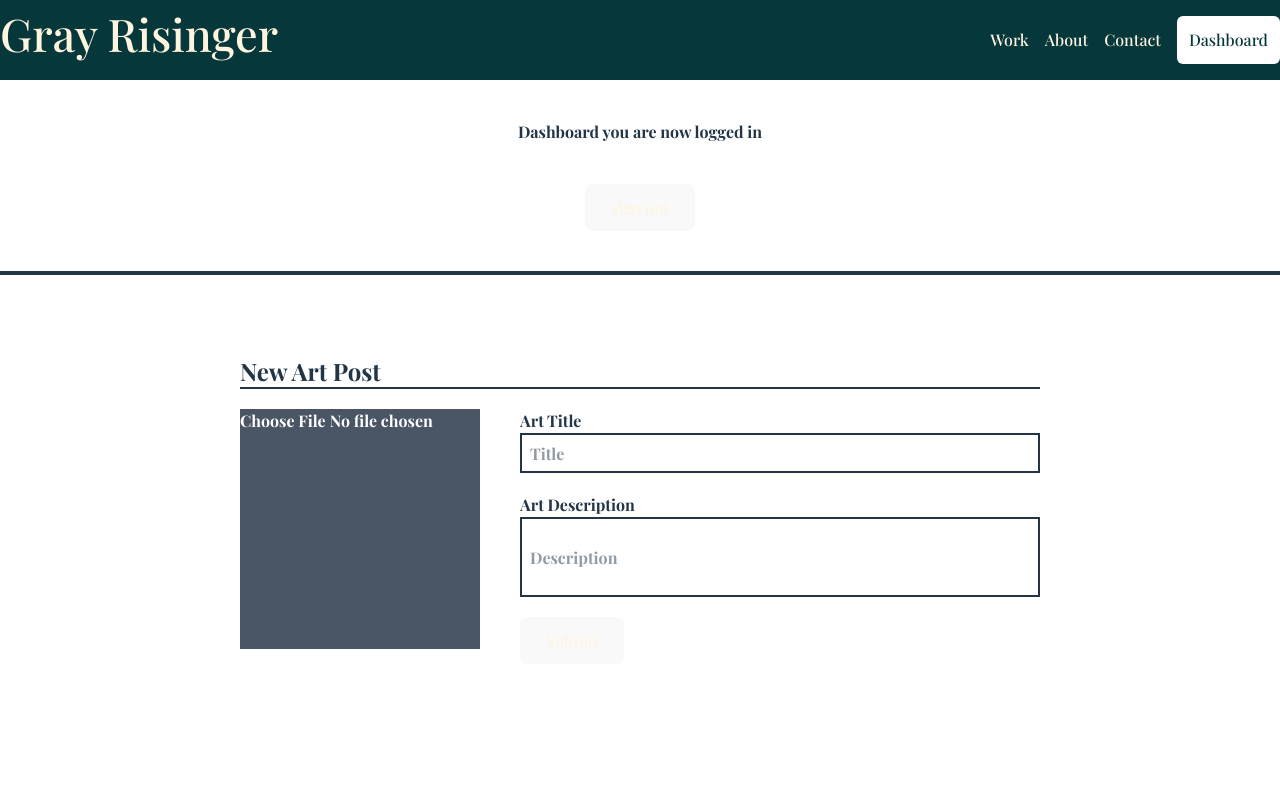
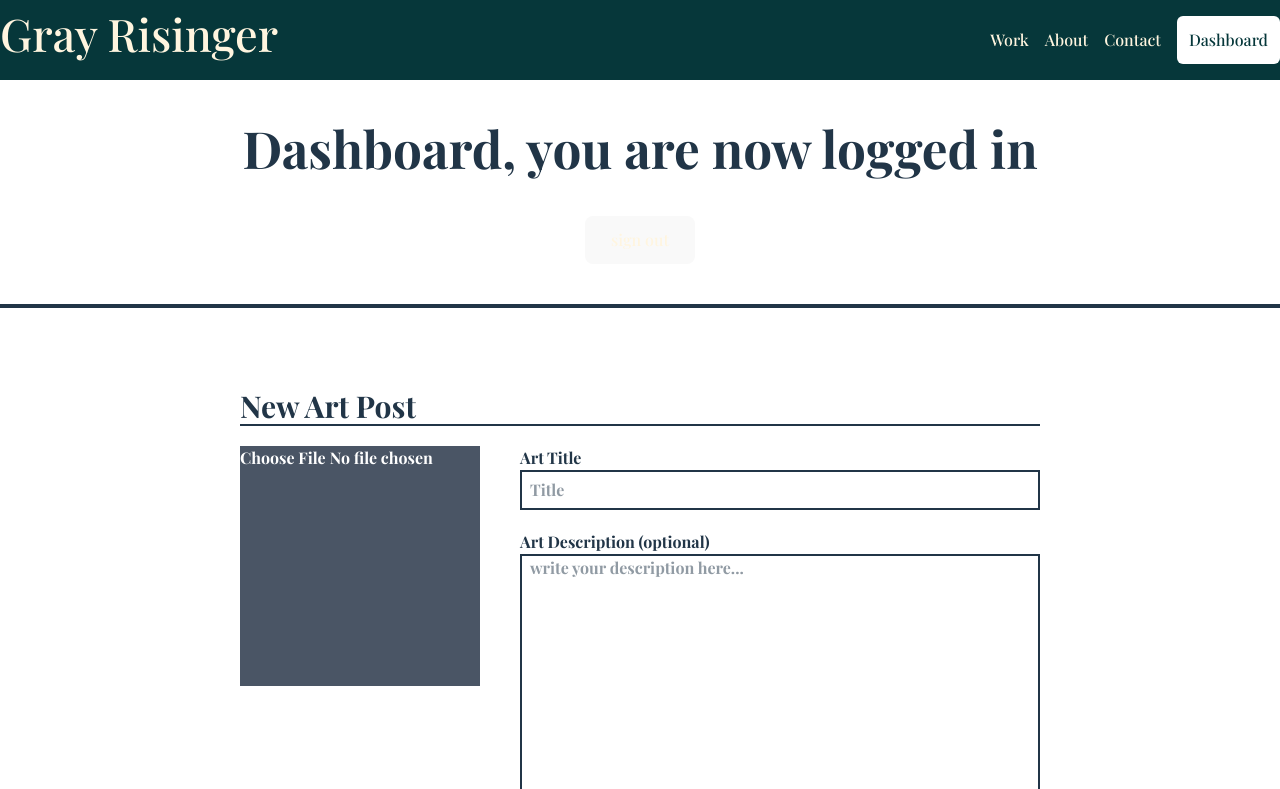
Before and after one commit to Joe-Newm/art-portfolio-gray, a React (Vite) app: page /Dashboard in a window 1280 px wide. Shown: the top 789 px of the page. Built offline with nearby package versions, Linux system fonts and the light colour scheme; no server answers; the database is empty; sample sign-in values are in the browser's storage; a web font is replaced by a local one.

Commit message:
add textarea and edit button

```diff
--- a/package.json
+++ b/package.json
@@ -10,6 +10,10 @@
     "preview": "vite preview"
   },
   "dependencies": {
+    "@emotion/react": "^11.14.0",
+    "@emotion/styled": "^11.14.0",
+    "@mui/icons-material": "^6.4.6",
+    "@mui/material": "^6.4.6",
     "@tailwindcss/vite": "^4.0.8",
     "firebase": "^11.3.1",
     "react": "^19.0.0",
--- a/src/pages/Dashboard.jsx
+++ b/src/pages/Dashboard.jsx
@@ -4,6 +4,8 @@ import { useNavigate } from "react-router-dom";
 import { useState, useEffect } from "react";
 import { ref, push, onValue, remove } from "firebase/database";
 import { getStorage, ref as storageRef, uploadBytes, getDownloadURL } from "firebase/storage";
+import DeleteIcon from '@mui/icons-material/Delete';
+import EditIcon from '@mui/icons-material/Edit';
 
 export default function Dashboard() {
   const [title, setTitle] = useState('');
@@ -36,10 +38,10 @@ export default function Dashboard() {
           ...data[key]
         }));
         if (Array.isArray(loadedPosts)) {
-          setPosts(loadedPosts);
+          setPosts(loadedPosts.reverse());
         } else {
           const postsArray = Object.values(loadedPosts);
-          setPosts(postsArray);
+          setPosts(postsArray.reverse());
         }
       } else {
         console.log("error fetching data");
@@ -100,13 +102,13 @@ export default function Dashboard() {
   return (
     <div className="container mx-auto">
       <div className="flex flex-col container mx-auto mt-10 justify-center items-center gap-10">
-        <p>Dashboard you are now logged in</p>
+        <h1>Dashboard, you are now logged in</h1>
         <button onClick={signout}> sign out </button>
         <hr className="border-2 w-lvw mb-10" />
       </div>
       <div className="flex justify-center">
         <div className="flex flex-col justify-center mt-10 w-200 mb-20">
-          <h2 className="text-2xl border-b-2 mb-5">New Art Post</h2>
+          <h2 className="text-3xl border-b-2 mb-5">New Art Post</h2>
           <form onSubmit={submitPost} className="flex gap-10">
             <input type="file" className="w-60 h-60 bg-gray-600 items-center text-white" id="fileInput" accept="image/*" required onChange={(e) => setImage(e.target.files[0])} />
             <div>
@@ -121,15 +123,14 @@ export default function Dashboard() {
                 placeholder="Title"
                 onChange={(e) => setTitle(e.target.value)}
               />
-              <label htmlFor="desc">Art Description</label>
-              <input
+              <label htmlFor="desc">Art Description (optional)</label>
+              <textarea
                 id="desc"
-                className="border-2 w-full h-10 pl-2 bg-white h-20 mb-5"
+                className="border-2 w-full h-60 pl-2 bg-white h-20 mb-5 resize-none"
                 name="desc"
                 type="text"
                 value={desc}
-                required
-                placeholder="Description"
+                placeholder="write your description here..."
                 onChange={(e) => setDesc(e.target.value)}
               />
               <button type="submit">
@@ -138,12 +139,16 @@ export default function Dashboard() {
             </div>
           </form>
           <div className="container mx-auto mt-10">
-            <h2 className="text-2xl border-b-2 mb-5 mt-20 mb-10 text-center"> Work </h2>
+            <h2 className="text-3xl border-b-2 mb-5 mt-20 mb-10 text-center"> Work </h2>
             <div className="grid grid-cols-1 sm:grid-cols-2 md:grid-cols-3 gap-4 mb-10">
               {posts.map((post) => (
                 <div key={post.id} className="bg-white border-2 mb-4 p-4 rounded-md">
                   <img src={post.imageURL} alt="painting" className="mosaic-item" />
-                  <button onClick={() => onDelete(post.id)} className="mt-4">Delete</button>
+                  <div className="flex gap-4">
+                    <button onClick={() => onDelete(post.id)} className="flex mt-4 !w-10 justify-center">< DeleteIcon /></button>
+                    <button className="flex mt-4 !w-10 justify-center"><EditIcon /></button>
+                  </div>
+
                 </div>
               ))}
             </div>
--- a/src/pages/Home.jsx
+++ b/src/pages/Home.jsx
@@ -17,10 +17,10 @@ export default function Home() {
       if (snapshot.exists()) {
         const data = snapshot.val();
         if (Array.isArray(data)) {
-          setPosts(data);
+          setPosts(data.reverse());
         } else {
           const postsArray = Object.values(data);
-          setPosts(postsArray);
+          setPosts(postsArray.reverse());
         }
       } else {
         console.log("error fetching data");
```
Also changed, not shown: 1 other file (tests, documents, lock files or other folders).
